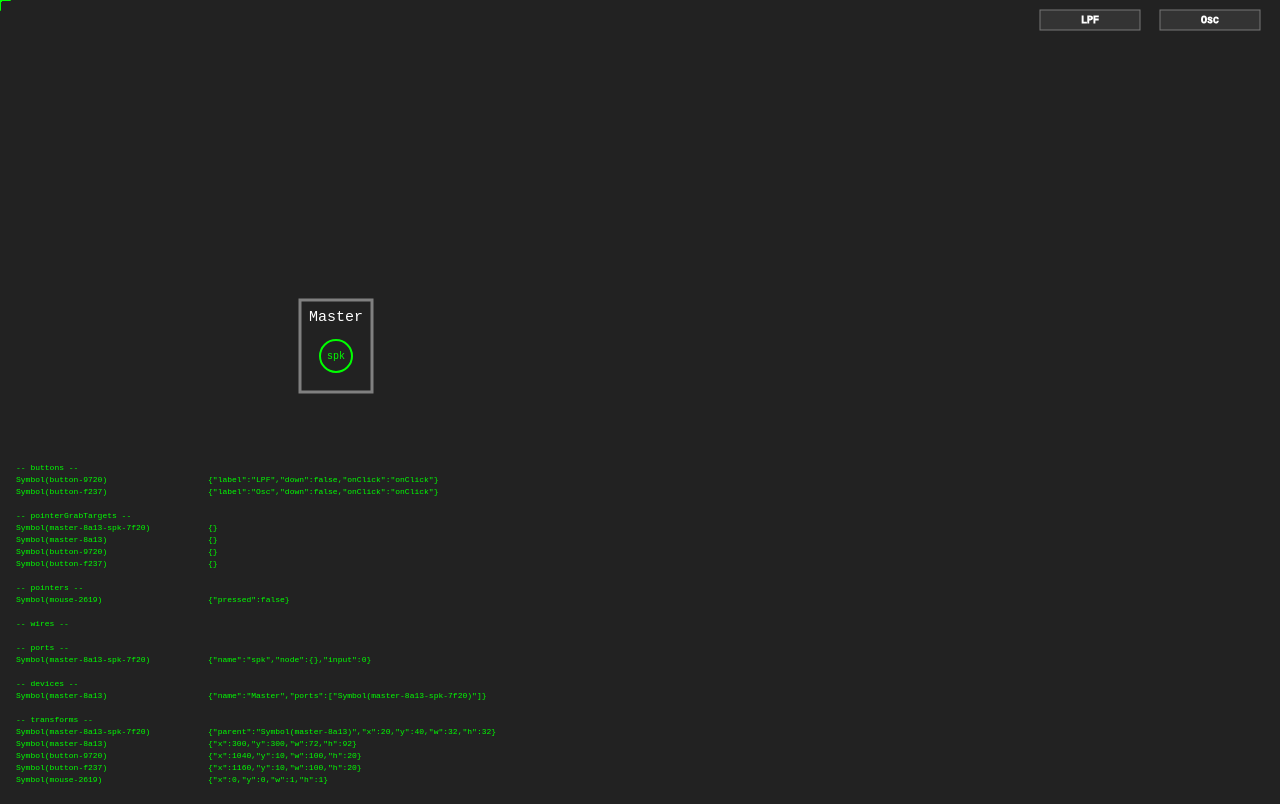
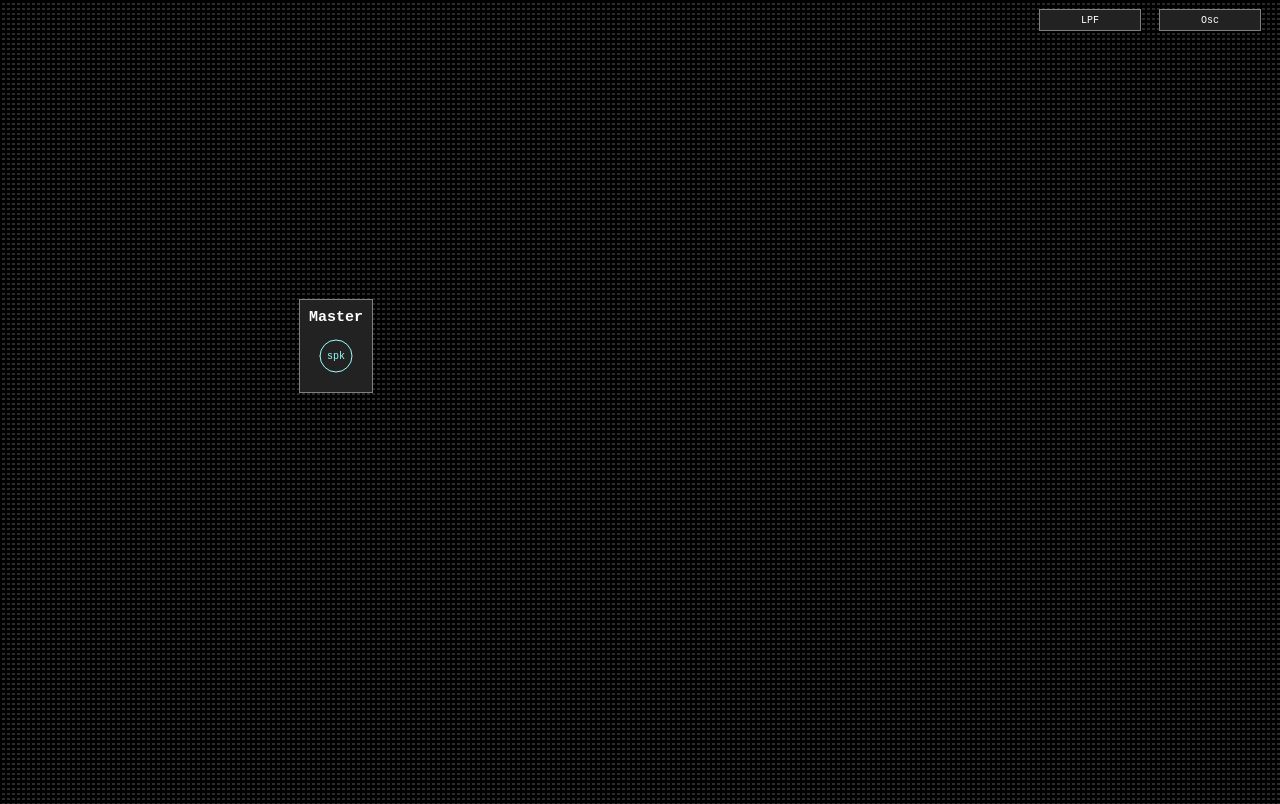
Before and after one commit to joanrieu/modular-synth-sandbox, a website built with Parcel: page src/index.html in a window 1280 px wide. Built offline with nearby package versions, Linux system fonts and the light colour scheme.

Commit message:
improve visual style

```diff
--- a/src/ECS.ts
+++ b/src/ECS.ts
@@ -46,9 +46,9 @@ export class ECS {
   buttonClicker = new SButtonClicker(this);
   dragAndDrop = new SDragAndDrop(this);
   wireManager = new SWireManager(this);
+  // debugRenderer = new SDebugRenderer(this);
   deviceRenderer = new SDeviceRenderer(this);
   portRenderer = new SPortRenderer(this);
   wireRenderer = new SWireRenderer(this);
   buttonRenderer = new SButtonRenderer(this);
-  debugRenderer = new SDebugRenderer(this);
 }
--- a/src/SButtonRenderer.ts
+++ b/src/SButtonRenderer.ts
@@ -8,17 +8,21 @@ export class SButtonRenderer extends AbstractRenderer {
 
   draw() {
     const ctx = this.ecs.display.ctx;
-    ctx.lineWidth = 1;
+    ctx.lineWidth = 2;
     ctx.textAlign = "center";
     ctx.textBaseline = "middle";
+
     for (const [entity, button] of this.ecs.buttons) {
       const { x, y, w, h } = this.ecs.display.getWorldTransform(entity);
-      ctx.fillStyle = button.down ? "#555" : "#333";
+
+      ctx.strokeStyle = "grey";
+      ctx.strokeRect(x, y, w, h);
+
+      ctx.fillStyle = button.down ? "grey" : "#222";
       ctx.fillRect(x, y, w, h);
-      ctx.strokeStyle = "#777";
-      ctx.strokeRect(x, y, w, h);
-      ctx.strokeStyle = "white";
-      ctx.strokeText(button.label, x + w / 2, y + h / 2);
+
+      ctx.fillStyle = "white";
+      ctx.fillText(button.label, x + w / 2, y + h / 2);
     }
   }
 }
--- a/src/SDebugRenderer.ts
+++ b/src/SDebugRenderer.ts
@@ -8,7 +8,9 @@ export class SDebugRenderer extends AbstractRenderer {
 
   draw() {
     const ctx = this.ecs.display.ctx;
-    ctx.fillStyle = "lime";
+    ctx.fillStyle = "white";
+    ctx.strokeStyle = "grey";
+    ctx.lineWidth = 1;
     const fontSize = 8;
     const lineHeight = fontSize * 1.5;
     ctx.font = fontSize + "px monospace";
@@ -18,6 +20,11 @@ export class SDebugRenderer extends AbstractRenderer {
     let lineNo = 1;
     function write(text: string) {
       for (const line of text.split("\n")) {
+        ctx.strokeText(
+          line,
+          2 * fontSize,
+          ctx.canvas.height - lineNo * lineHeight
+        );
         ctx.fillText(
           line,
           2 * fontSize,
--- a/src/SDeviceRenderer.ts
+++ b/src/SDeviceRenderer.ts
@@ -8,15 +8,20 @@ export class SDeviceRenderer extends AbstractRenderer {
 
   draw() {
     const ctx = this.ecs.display.ctx;
-    ctx.strokeStyle = "grey";
     ctx.textAlign = "center";
     ctx.textBaseline = "top";
-    ctx.font = "15px monospace";
-    ctx.fillStyle = "white";
-    ctx.lineWidth = 3;
+    ctx.font = "bold 15px monospace";
+    ctx.lineWidth = 2;
     for (const [entity, device] of this.ecs.devices) {
       const { x, y, w, h } = this.ecs.display.getWorldTransform(entity);
+
+      ctx.strokeStyle = "grey";
       ctx.strokeRect(x, y, w, h);
+
+      ctx.fillStyle = "#222";
+      ctx.fillRect(x, y, w, h);
+
+      ctx.fillStyle = "white";
       ctx.fillText(device.name, x + w / 2, y + 10);
     }
   }
--- a/src/SPortRenderer.ts
+++ b/src/SPortRenderer.ts
@@ -1,5 +1,5 @@
+import { AbstractRenderer } from "./AbstractRenderer";
 import { ECS } from "./ECS";
-import { AbstractRenderer } from "./AbstractRenderer";
 
 export class SPortRenderer extends AbstractRenderer {
   constructor(readonly ecs: ECS) {
@@ -15,33 +15,47 @@ export class SPortRenderer extends AbstractRenderer {
     for (const [entity, port] of this.ecs.ports) {
       const { x, y, w, h } = this.ecs.display.getWorldTransform(entity);
       const r = Math.min(w, h) / 2;
-      const color =
-        typeof port.input === "number" ? "lime" : port.param ? "cyan" : "red";
+
+      let value = 1;
+      if (port.param) {
+        const op = port.param.maxValue > 1000 ? Math.log : Math.abs;
+        value =
+          op(port.param.value - port.param.minValue) /
+          op(port.param.maxValue - port.param.minValue);
+        value = Math.max(0, Math.min(1, value));
+      }
+
+      ctx.strokeStyle = ctx.fillStyle =
+        "hsl(180, " +
+        ((value * 100) | 0) +
+        "%, " +
+        ((50 + value * 30) | 0) +
+        "%)";
 
       const valueToAngle = (value: number) =>
         Math.PI * (value * 2 - 1) * 0.7 - Math.PI / 2;
 
+      const minAngle = valueToAngle(0);
+      const valueAngle = valueToAngle(value);
+      const maxAngle = valueToAngle(1);
+
       if (port.param) {
-        ctx.strokeStyle = color;
         ctx.lineWidth = 1;
         ctx.beginPath();
-        ctx.arc(x + r, y + r, r, valueToAngle(0), valueToAngle(1));
+        ctx.arc(x + r, y + r, r, minAngle, maxAngle);
         ctx.stroke();
 
-        ctx.strokeStyle = color;
         ctx.lineWidth = 3;
         ctx.beginPath();
-        ctx.arc(x + r, y + r, r, valueToAngle(0), valueToAngle(0.5));
+        ctx.arc(x + r, y + r, r, minAngle, valueAngle);
         ctx.stroke();
       } else {
-        ctx.strokeStyle = color;
-        ctx.lineWidth = 2;
+        ctx.lineWidth = 1;
         ctx.beginPath();
         ctx.arc(x + r, y + r, r, -Math.PI, Math.PI);
         ctx.stroke();
       }
 
-      ctx.fillStyle = color;
       ctx.fillText(port.name, x + r, y + r);
     }
   }
--- a/src/index.html
+++ b/src/index.html
@@ -10,7 +10,9 @@
         margin: 0;
         padding: 0;
         height: 100%;
-        background: #222;
+        background: linear-gradient(black 70%, transparent 70%),
+          linear-gradient(90deg, black 50%, transparent 50%), hsl(0, 0%, 17%);
+        background-size: 5px 5px;
       }
     </style>
   </head>
```
